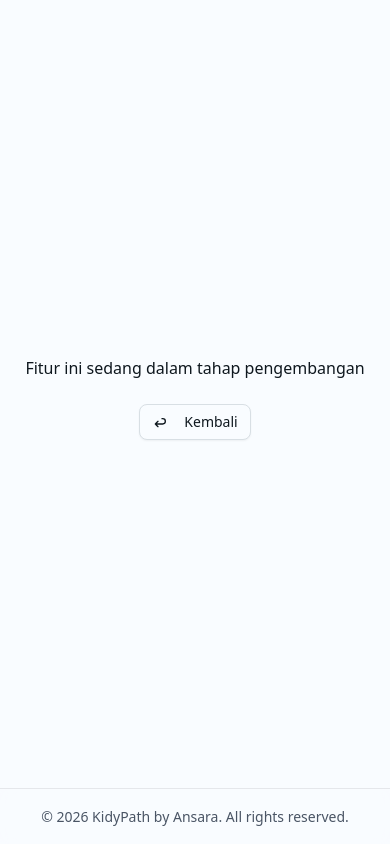
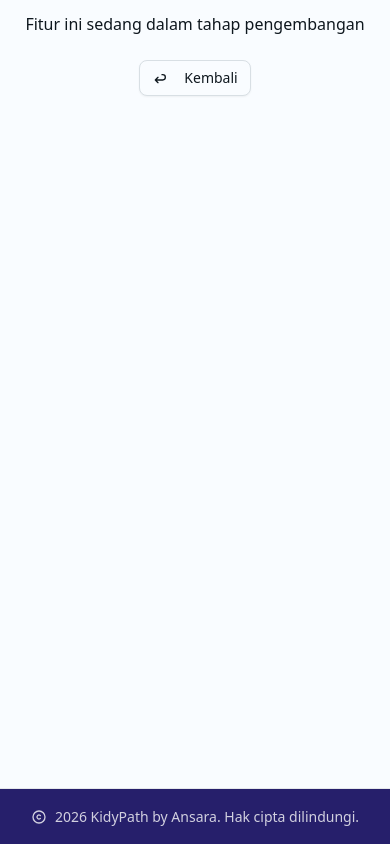
Before and after one commit to AnjarTiyo/kidypath, a Next.js app: page /teacher/dashboard in a window 390 px wide. Built offline with nearby package versions, Linux system fonts and the light colour scheme; no server answers.

Commit message:
fix: update layout components to use min-h-full for better responsiveness

```diff
--- a/app/admin/layout.tsx
+++ b/app/admin/layout.tsx
@@ -8,7 +8,7 @@ export default function AdminLayout({
 }) {
   return (
     <AuthProvider>
-      <div className="h-full bg-background">
+      <div className="min-h-full bg-background">
         <Navbar />
         <div className="p-3 sm:p-4 md:p-6 mx-auto space-y-4 sm:space-y-6 container max-w-7xl">
           {children}
--- a/app/curriculum/layout.tsx
+++ b/app/curriculum/layout.tsx
@@ -8,7 +8,7 @@ export default function TeacherLayout({
 }) {
   return (
     <AuthProvider>
-      <div className="h-full bg-background">
+      <div className="min-h-full bg-background">
         <Navbar />
         <div className="p-3 h-full sm:p-4 md:p-6 mx-auto space-y-4 sm:space-y-6 container max-w-7xl">
           {children}
--- a/app/layout.tsx
+++ b/app/layout.tsx
@@ -2,6 +2,7 @@ import type { Metadata } from "next";
 import { Plus_Jakarta_Sans } from "next/font/google";
 // @ts-ignore
 import "./globals.css";
+import { IconCopyright } from "@tabler/icons-react";
 
 const jakartaSans = Plus_Jakarta_Sans({
   subsets: ["latin"],
@@ -31,9 +32,9 @@ export default function RootLayout({
       >
         <main className="h-full w-full overflow-y-auto pb-12">{children}</main>
 
-        <footer className="fixed inset-x-0 bottom-0 z-50 h-14 border-t border-gray-200 bg-background/95 backdrop-blur supports-[backdrop-filter]:bg-background/80">
-          <div className="mx-auto flex h-full w-full max-w-7xl items-center justify-center px-4 text-center text-sm text-gray-600 sm:px-6">
-            © {currentYear} KidyPath by Ansara. All rights reserved.
+        <footer className="fixed inset-x-0 bottom-0 z-50 h-14 border-t border-gray-200 bg-primary/95">
+          <div className="mx-auto flex h-full w-full max-w-7xl items-center justify-center px-4 text-center text-sm text-primary-foreground/80 sm:px-6">
+            <IconCopyright className="mr-2 h-4 w-4" /> {currentYear} KidyPath by Ansara. Hak cipta dilindungi.
           </div>
         </footer>
       </body>
--- a/app/parent/layout.tsx
+++ b/app/parent/layout.tsx
@@ -8,7 +8,7 @@ export default function ParentLayout({
 }) {
   return (
     <AuthProvider>
-      <div className="h-full bg-background">
+      <div className="min-h-full bg-background">
         <Navbar />
         <div className="p-3 sm:p-4 md:p-6 mx-auto space-y-4 sm:space-y-6 container max-w-7xl">
           {children}
--- a/app/teacher/layout.tsx
+++ b/app/teacher/layout.tsx
@@ -8,7 +8,7 @@ export default function TeacherLayout({
 }) {
   return (
     <AuthProvider>
-      <div className="h-full bg-background">
+      <div className="min-h-full bg-background">
         <Navbar />
         <div className="p-3 h-full sm:p-4 md:p-6 mx-auto space-y-4 sm:space-y-6 container max-w-7xl">
           {children}
--- a/components/admin/dashboard/topic-achievement-section.tsx
+++ b/components/admin/dashboard/topic-achievement-section.tsx
@@ -307,7 +307,7 @@ function InsightPanel({ scopes }: { scopes: ScopeData[] }) {
   const insightText = getOverallInsight(scopes)
 
   return (
-    <Card className="h-full">
+    <Card className="min-h-full">
       <CardHeader className="border-b pb-3">
         <CardTitle className="text-sm font-semibold">Insight Pembelajaran</CardTitle>
       </CardHeader>
--- a/components/common/not-implemented.tsx
+++ b/components/common/not-implemented.tsx
@@ -8,7 +8,7 @@ export default function NotImplemented() {
     const router = useRouter();
 
     return (
-        <div className="h-full w-full flex flex-col gap-2 items-center justify-center">
+        <div className="min-h-full w-full flex flex-col gap-2 items-center justify-center">
             <h1>Fitur ini sedang dalam tahap pengembangan</h1>
             <Button variant="outline" className="mt-4" onClick={() => router.back()}>
                 <IconArrowBack className="mr-2" />
--- a/components/report/assessment-summaries.tsx
+++ b/components/report/assessment-summaries.tsx
@@ -121,7 +121,7 @@ export function AssessmentSummaries({ summaries }: AssessmentSummariesProps) {
 
   return (
     <>
-      <Card className="h-full">
+      <Card className="min-h-full">
         <CardHeader className="border-b">
           <CardTitle className="flex items-center gap-2 text-base">
             <IconNotes size={18} />
```
